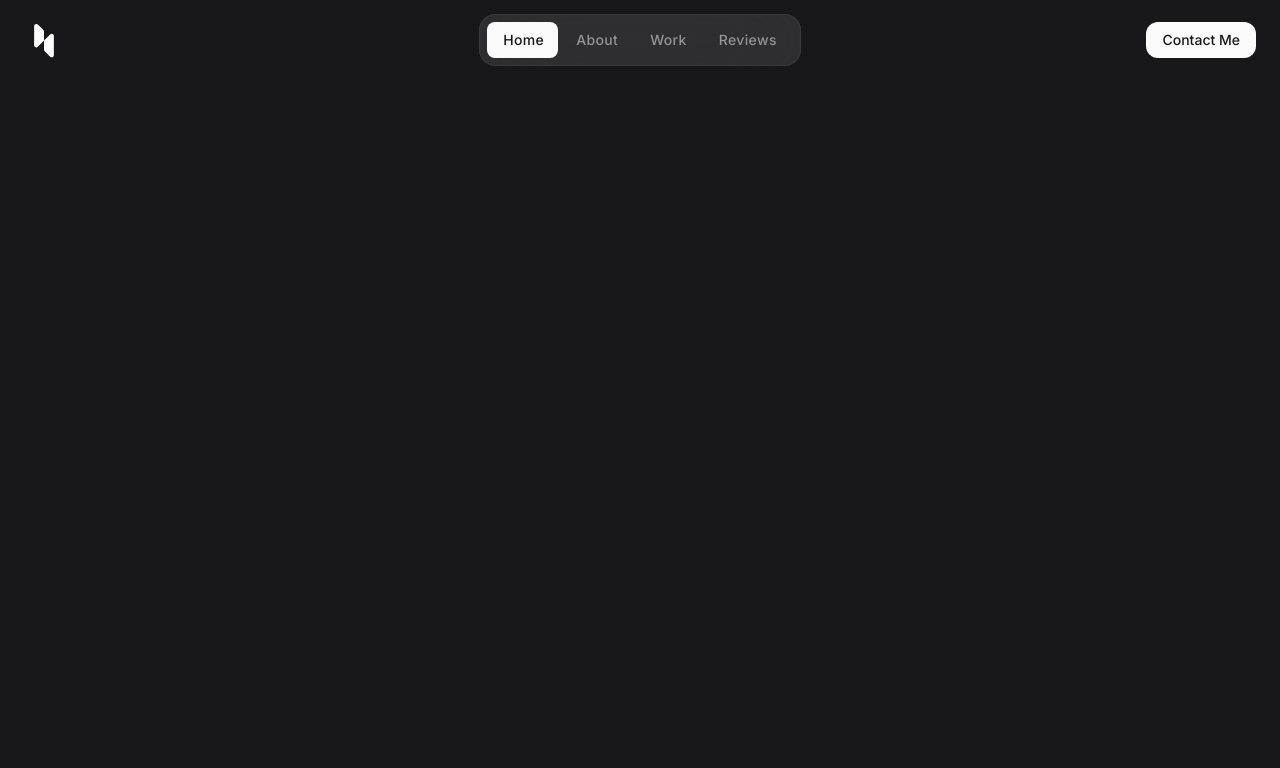
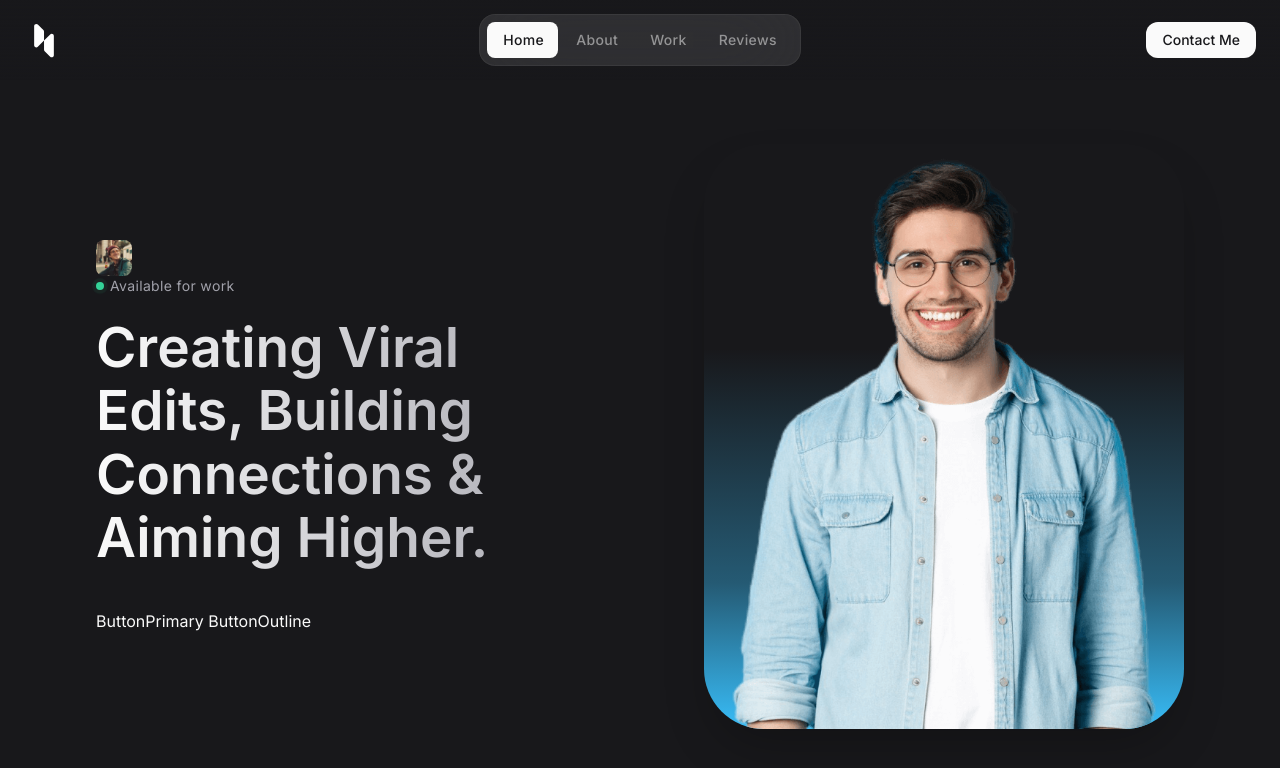
Before and after one commit to Snehdoshi/Portfolio-Website, a React (Vite) app: page / in a window 1280 px wide. Shown: the top 768 px of the page. Built offline with nearby package versions, Linux system fonts and the light colour scheme.

Commit message:
Created the Hero Bar , Added The title and images into the webpage along with styling it

```diff
--- a/src/App.jsx
+++ b/src/App.jsx
@@ -1,10 +1,16 @@
 import Header from "./components/Header"
+import Hero from "./components/Hero"
 
 
 
 const App =  () => {
   return (
+    <>
     <Header />
+    <main>
+      <Hero />
+    </main>
+     </>
   )
 }
 
--- /dev/null
+++ b/src/components/Hero.jsx
@@ -0,0 +1,62 @@
+import React from 'react'
+
+const Hero = () => {
+  return (
+    <section
+    id="home"
+    className= "pt-28 lg:pt-36">
+
+      <div className="container items-center lg:grid lg:grid-cols-2 lg:gap-10">
+
+        <div>
+        <div className="fle items-center gap-3">
+          <figure className="img-box w-9 h-9 rounded-lg">
+            <img src="/images/avatar-1.jpg"
+            alt=""
+            width={40}
+            height={40}
+            className="img-cover"
+            />
+          </figure>
+          <div className="flex items-center gap-1.5 text-zinc-400 text-sm tracking-wide">
+            <span className="relative w-2 h-2 rounded-full bg-emerald-400">
+              <span className="absolute inset-0 rounded-full bg-emerald-400 animate-ping"></span>
+            </span>
+
+              Available for work
+          </div>
+        </div>
+        <h2 className="headline-1 max-w-[15ch] sm:max-w-[20ch] lg:max-w-[15ch] mt-5 mb-8 lg:mb-10">
+          Creating Viral Edits, Building Connections & Aiming Higher.
+
+        </h2>
+
+        <div className="flex items-center gap-3">
+          ButtonPrimary
+
+          ButtonOutline
+        </div>
+
+        </div>
+        <div className="hidden lg:block">
+          <figure className="w-full max-w-[480px] ml-auto bg-gradient-to-t
+           from-sky-400 via-25% via-sky-400/40 to-65% rounded-[60px] overflow-hidden shadow-2xl">
+          <img
+          src="/images/hero-banner.png"
+          alt="Henry Clark"
+          className="w-full"
+          height={800}
+          width={656}
+          />
+          </figure>
+        </div>
+
+
+      </div>
+
+
+    </section>
+  )
+}
+
+export default Hero
--- a/src/index.css
+++ b/src/index.css
@@ -51,3 +51,25 @@ body {
   @apply w-[1em] h-[1em] overflow-hidden;
   font-variation-settings: "FILL" 0, "wght" 400, "GRAD" 0, "opsz" 24;
 }
+
+.container {
+  @apply px-4 mx-auto lg:px-8 xl:max-w-6xl
+}
+
+.img-box {
+  @apply bg-zinc-700 overflow-hidden
+}
+
+.img-cover {
+  @apply w-full h-full object-cover
+}
+
+.headline-1 {
+  @apply text-5xl leading-tight font-semibold lg:text-[55px] lg:leading-[1.15]
+}
+.headline-1 {
+  @apply max-w-max;
+  background: -webkit-linear-gradient(0deg, #fafafa, #a1a1aa);
+  -webkit-background-clip: text;
+  -webkit-text-fill-color: transparent;
+}
```
Also changed, not shown: images/Prem Final.jpg (added), images/Prem.jpg (added).
